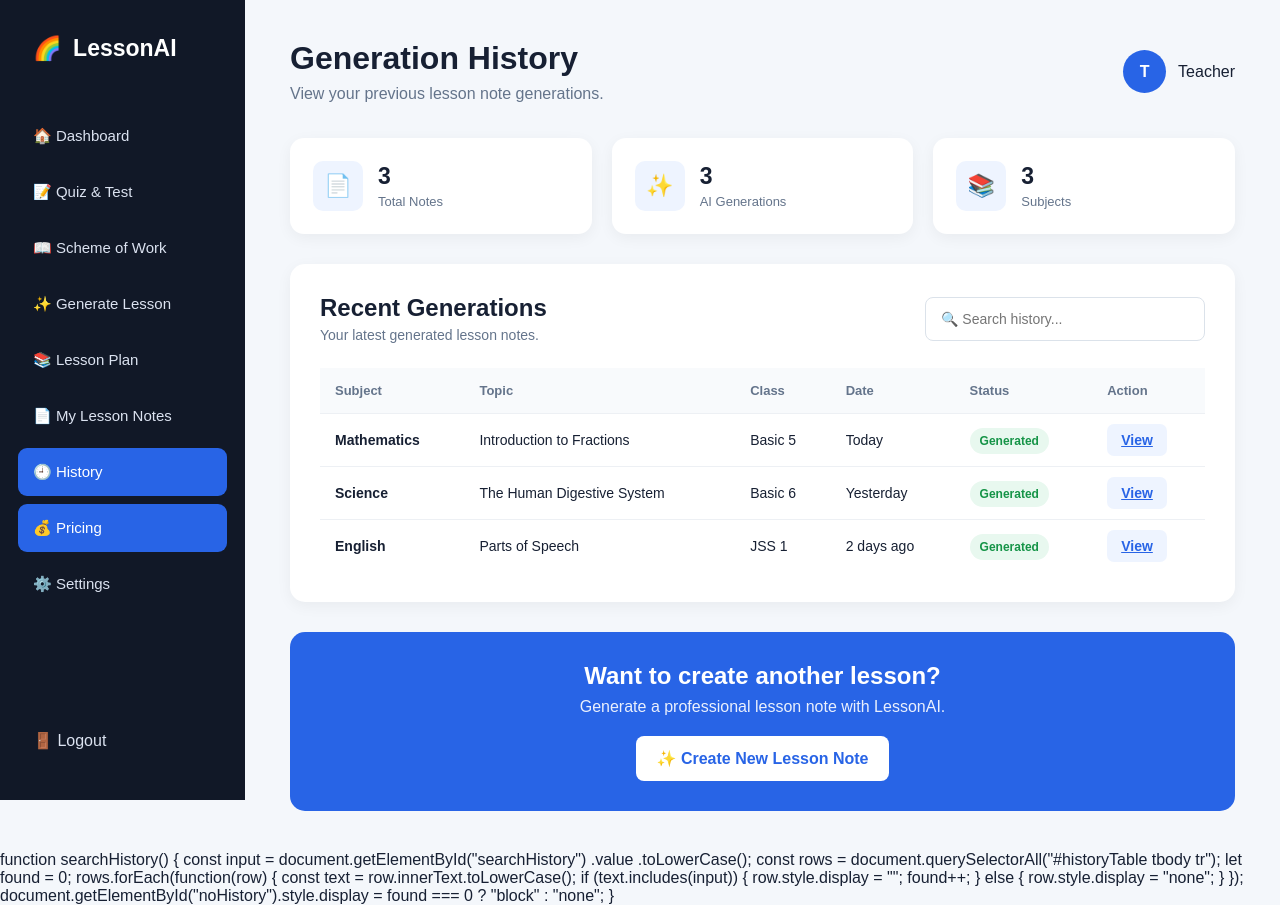
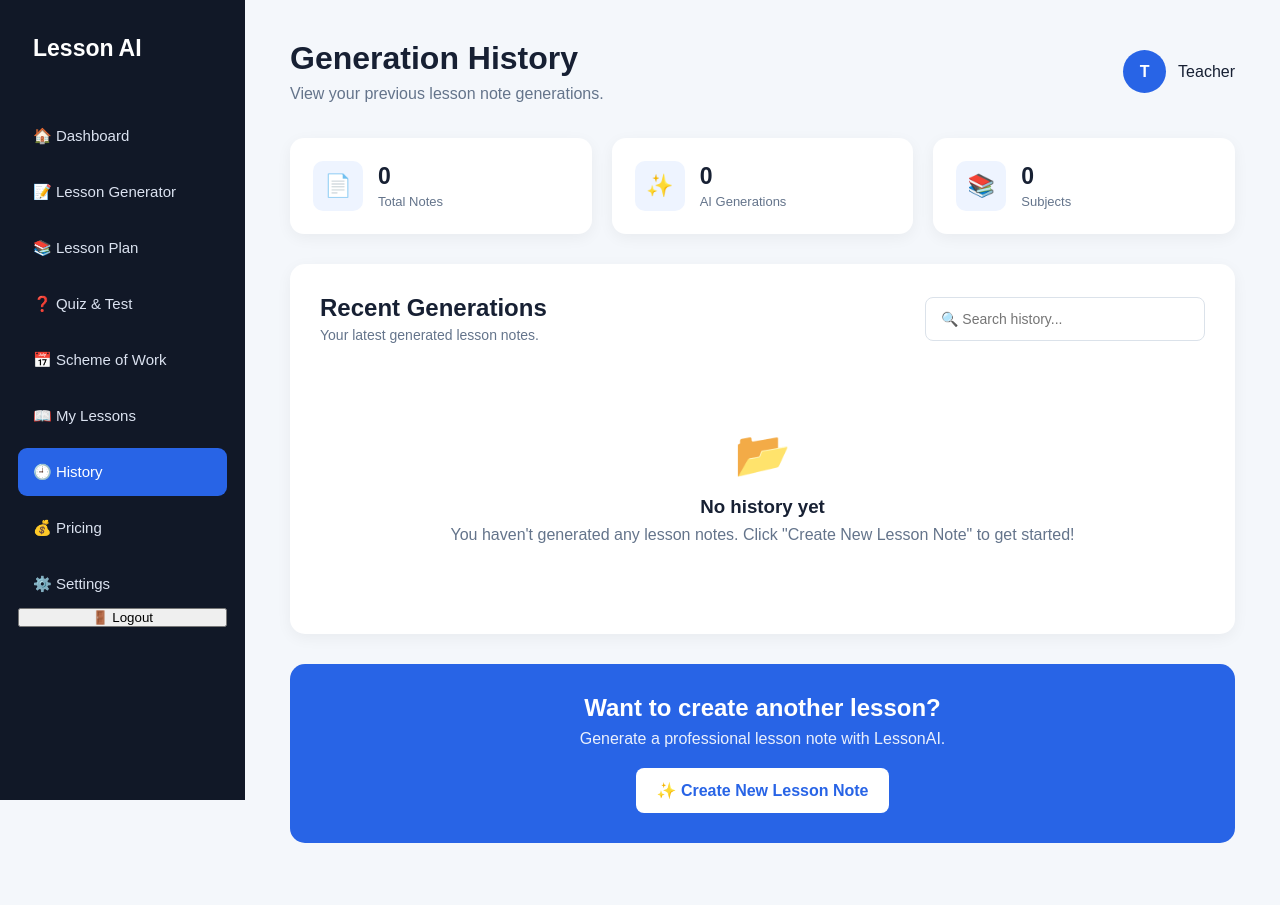
Before and after one commit to JDzimbo/LessonAI, a plain HTML site: page history.html in a window 1280 px wide. After the commit the page ends 883 px from the top, so only its background shows below. Drawn offline with Linux system fonts and the light colour scheme.

Commit message:
Fix navigation, update history page, and add local storage saving

```diff
--- a/history.html
+++ b/history.html
@@ -11,52 +11,43 @@
 
     <!-- SIDEBAR -->
    <aside class="sidebar">
-
     <div class="logo">
-            🌈 <span>LessonAI</span>
+        Lesson<span>AI</span>
     </div>
 
-        <nav>
-
+    <nav class="navigation">
         <a href="homepage.html" class="nav-link">
             🏠 <span>Dashboard</span>
         </a>
-            <a href="quiz-generator.html" class="nav-link">
-    📝 <span>Quiz & Test</span>
-</a>
- <a href="scheme-generator.html" class="nav-link">
-                📖 <span>Scheme of Work</span>
-            </a>
-
         <a href="lesson-generator.html" class="nav-link">
-                ✨ <span>Generate Lesson</span>
+            📝 <span>Lesson Generator</span>
         </a>
         <a href="lesson-plan-generator.html" class="nav-link">
             📚 <span>Lesson Plan</span>
         </a>
-
+        <a href="quiz-generator.html" class="nav-link">
+            ❓ <span>Quiz & Test</span>
+        </a>
+        <a href="scheme-generator.html" class="nav-link">
+            📅 <span>Scheme of Work</span>
+        </a>
         <a href="my-lessons.html" class="nav-link">
-                📄 <span>My Lesson Notes</span>
+            📖 <span>My Lessons</span>
         </a>
-
         <a href="history.html" class="nav-link active">
             🕘 <span>History</span>
         </a>
-
-                <a href="pricing.html" class="nav-link active">
+        <a href="pricing.html" class="nav-link">
             💰 <span>Pricing</span>
         </a>
-
         <a href="settings.html" class="nav-link">
             ⚙️ <span>Settings</span>
         </a>
-
     </nav>
 
-        <a href="login.html" class="logout">
-            🚪 <span>Logout</span>
-        </a>
-
+    <button class="logout-btn" onclick="window.location.href='login.html'">
+        🚪 Logout
+    </button>
 </aside>
 
 
@@ -84,7 +75,7 @@
             <div class="summary-card">
                 <div class="summary-icon">📄</div>
                 <div>
-                    <h3>3</h3>
+                    <h3 id="totalNotesCount">0</h3>
                     <p>Total Notes</p>
                 </div>
             </div>
@@ -92,7 +83,7 @@
             <div class="summary-card">
                 <div class="summary-icon">✨</div>
                 <div>
-                    <h3>3</h3>
+                    <h3 id="totalGenerationsCount">0</h3>
                     <p>AI Generations</p>
                 </div>
             </div>
@@ -100,7 +91,7 @@
             <div class="summary-card">
                 <div class="summary-icon">📚</div>
                 <div>
-                    <h3>3</h3>
+                    <h3 id="totalSubjectsCount">0</h3>
                     <p>Subjects</p>
                 </div>
             </div>
@@ -146,82 +137,8 @@
 
                     </thead>
 
-                    <tbody>
-
-                        <tr>
-
-                            <td>
-                                <strong>Mathematics</strong>
-                            </td>
-
-                            <td>Introduction to Fractions</td>
-
-                            <td>Basic 5</td>
-
-                            <td>Today</td>
-
-                            <td>
-                                <span class="status">Generated</span>
-                            </td>
-
-                            <td>
-                                <a href="lesson-viewer.html" class="view-btn">
-    View
-</a>
-                            </td>
-
-                        </tr>
-
-
-                        <tr>
-
-                            <td>
-                                <strong>Science</strong>
-                            </td>
-
-                            <td>The Human Digestive System</td>
-
-                            <td>Basic 6</td>
-
-                            <td>Yesterday</td>
-
-                            <td>
-                                <span class="status">Generated</span>
-                            </td>
-
-                            <td>
-                               <a href="lesson-viewer.html" class="view-btn">
-    View
-</a>
-                            </td>
-
-                        </tr>
-
-
-                        <tr>
-
-                            <td>
-                                <strong>English</strong>
-                            </td>
-
-                            <td>Parts of Speech</td>
-
-                            <td>JSS 1</td>
-
-                            <td>2 days ago</td>
-
-                            <td>
-                                <span class="status">Generated</span>
-                            </td>
-
-                            <td>
-                                <a href="lesson-viewer.html" class="view-btn">
-    View
-</a>
-                            </td>
-
-                        </tr>
-
+                    <tbody id="historyTableBody">
+                        <!-- Real data will go here via JavaScript -->
                     </tbody>
 
                 </table>
@@ -231,13 +148,7 @@
 
             <!-- EMPTY RESULT -->
             <div id="noHistory" class="no-history">
-
-                <div>🔍</div>
-
-                <h3>No history found</h3>
-
-                <p>Try searching for another subject or topic.</p>
-
+                <!-- Message will be injected by JavaScript -->
             </div>
 
         </section>
@@ -261,39 +172,89 @@
     </main>
 
 
+    <script>
+        // 1. Load data on page load
+        document.addEventListener("DOMContentLoaded", function () {
+            const savedLessons = JSON.parse(localStorage.getItem("lessonAILessons")) || [];
+
+            // Update Summary Cards
+            document.getElementById("totalNotesCount").innerText = savedLessons.length;
+            document.getElementById("totalGenerationsCount").innerText = savedLessons.length;
+
+            // Count unique subjects
+            const uniqueSubjects = [...new Set(savedLessons.map(lesson => lesson.subject))];
+            document.getElementById("totalSubjectsCount").innerText = uniqueSubjects.length;
+
+            // Render Table
+            const tableBody = document.getElementById("historyTableBody");
+            const noHistoryMessage = document.getElementById("noHistory");
+            const historyTable = document.getElementById("historyTable");
+
+            if (savedLessons.length === 0) {
+                // New account: Hide the table, show the empty message
+                historyTable.style.display = "none";
+                noHistoryMessage.style.display = "block";
+                noHistoryMessage.innerHTML = `
+                    <div>📂</div>
+                    <h3>No history yet</h3>
+                    <p>You haven't generated any lesson notes. Click "Create New Lesson Note" to get started!</p>
+                `;
+            } else {
+                // Has history: Show the table, hide the empty message
+                historyTable.style.display = "table";
+                noHistoryMessage.style.display = "none";
+
+                savedLessons.forEach(function (lesson) {
+                    const row = document.createElement("tr");
+
+                    row.innerHTML = `
+                        <td><strong>${lesson.subject}</strong></td>
+                        <td>${lesson.topic}</td>
+                        <td>${lesson.className}</td>
+                        <td>${lesson.date || "Just now"}</td>
+                        <td><span class="status">Generated</span></td>
+                        <td><a href="lesson-viewer.html" class="view-btn">View</a></td>
+                    `;
+
+                    tableBody.appendChild(row);
+                });
+            }
+        });
+
+        // 2. Search Function
         function searchHistory() {
-
-    const input =
-        document.getElementById("searchHistory")
-        .value
-        .toLowerCase();
-
-    const rows =
-        document.querySelectorAll("#historyTable tbody tr");
-
+            const input = document.getElementById("searchHistory").value.toLowerCase();
+            const rows = document.querySelectorAll("#historyTable tbody tr");
             let found = 0;
 
             rows.forEach(function(row) {
-
-        const text =
-            row.innerText.toLowerCase();
-
+                const text = row.innerText.toLowerCase();
                 if (text.includes(input)) {
-
                     row.style.display = "";
                     found++;
-
                 } else {
-
                     row.style.display = "none";
-
                 }
-
             });
 
-    document.getElementById("noHistory").style.display =
-        found === 0 ? "block" : "none";
+            const noHistoryMessage = document.getElementById("noHistory");
+            const historyTable = document.getElementById("historyTable");
+
+            // Only show "No results" if searching and not finding, but keep table visible if data exists
+            if (found === 0 && rows.length > 0) {
+                historyTable.style.display = "none";
+                noHistoryMessage.style.display = "block";
+                noHistoryMessage.innerHTML = `
+                    <div>🔍</div>
+                    <h3>No results found</h3>
+                    <p>Try searching for a different subject or topic.</p>
+                `;
+            } else if (rows.length > 0) {
+                historyTable.style.display = "table";
+                noHistoryMessage.style.display = "none";
             }
+        }
+    </script>
 
 </body>
 </html>
```
Also changed, not shown: homepage.html (+9 -41 lines), lesson-generator.html (+34 -24 lines), lesson-plan-generator.html (+14 -28 lines), my-lessons.html (+14 -25 lines), pricing.html (+13 -27 lines), quiz-generator.html (+14 -25 lines), scheme-generator.html (+14 -28 lines), settings.html (+14 -25 lines). Lines whose indentation alone changed are shown as unchanged.
